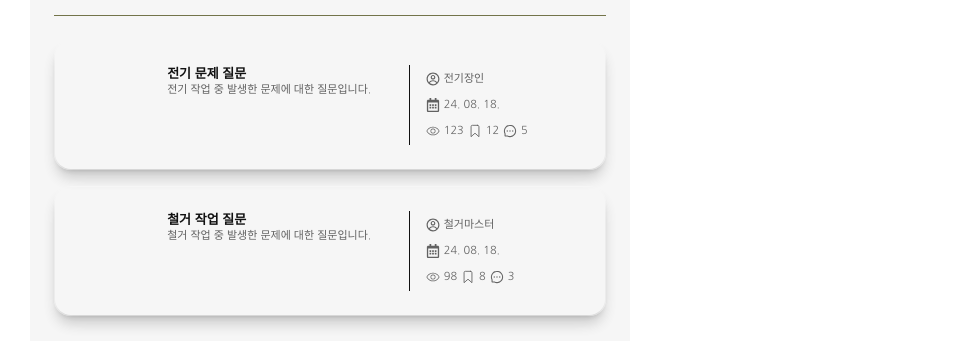
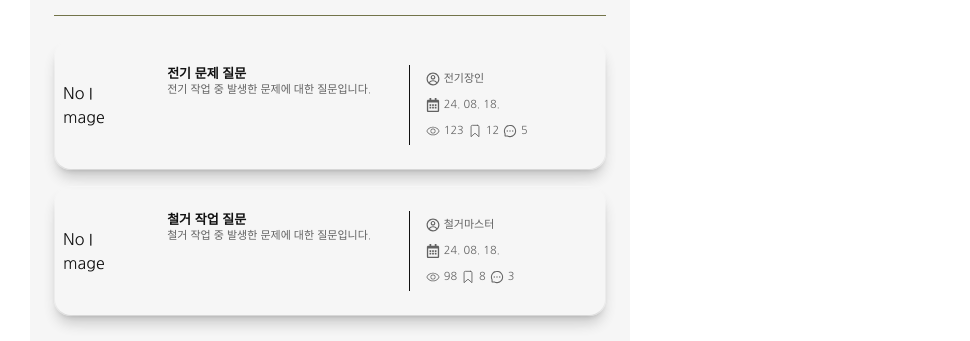
Before and after one commit to hannabananah/ZiPPlZ, a React (Vite) app in the folder ZIPPLZ_FE/: page /mypage/Myquestionpostlist in a window 1280 px wide. Shown: the part 291-632 px from the top of the page, without its empty margins (310-1280 px from the left). Built offline with nearby package versions, Linux system fonts and the light colour scheme; no server answers; a web font is replaced by a local one.

Commit message:
FIX: 커뮤니티 빨간줄, 노란줄 제거

```diff
--- a/ZIPPLZ_FE/src/components/community/QuestionPostListItem.tsx
+++ b/ZIPPLZ_FE/src/components/community/QuestionPostListItem.tsx
@@ -1,3 +1,4 @@
+// QuestionPostListItem.tsx
 import { useState } from 'react';
 import { AiOutlineMessage } from 'react-icons/ai';
 import { CgProfile } from 'react-icons/cg';
@@ -17,9 +18,9 @@ interface QuestionPost {
   view_cnt: number;
   bookmark_cnt: number;
   comment_cnt: number;
-  isBookmarked: boolean; // 북마크 상태 추가
-  onBookmarkToggle: (post_serial: number, isBookmarked: boolean) => void; // 북마크 토글 함수 추가
-  post_image: string; // 이 줄을 추가하여 post_image 속성 포함
+  isBookmarked: boolean;
+  onBookmarkToggle: (post_serial: number, isBookmarked: boolean) => void;
+  post_image?: string | null; // 선택적 속성으로 변경
 }
 
 export default function QuestionPostListItem({
@@ -35,7 +36,7 @@ export default function QuestionPostListItem({
   comment_cnt,
   isBookmarked,
   onBookmarkToggle,
-  post_image, // 이 속성도 추가
+  post_image,
 }: QuestionPost) {
   const navigate = useNavigate();
   const [bookmarked, setBookmarked] = useState(isBookmarked);
@@ -55,12 +56,16 @@ export default function QuestionPostListItem({
       <div className="p-2 flex items-center space-x-4 w-full">
         {/* 이미지 */}
         <div className="w-20 h-20 bg-gray-200 rounded overflow-hidden">
-          {post_image && (
+          {post_image ? (
             <img
               src={post_image}
               alt="Post"
               className="w-full h-full object-cover"
             />
+          ) : (
+            <div className="w-full h-full flex items-center justify-center text-gray-500">
+              No Image
+            </div>
           )}
         </div>
 
--- a/ZIPPLZ_FE/src/pages/common/community/QuestionPostDetail.tsx
+++ b/ZIPPLZ_FE/src/pages/common/community/QuestionPostDetail.tsx
@@ -61,7 +61,7 @@ export default function QuestionPostDetail({ onBookmarkChange = () => {} }) {
     setIsBookmarked(newBookmarkState);
 
     // 북마크 상태 변경 시 콜백 호출
-    onBookmarkChange(Number(id), newBookmarkState);
+    onBookmarkChange();
 
     // 실제 API 호출은 생략했지만, 필요시 아래에서 처리
     // const result = await toggleBookmark(Number(id), newBookmarkState);
@@ -197,7 +197,7 @@ export default function QuestionPostDetail({ onBookmarkChange = () => {} }) {
     }
   };
 
-  const handleSaveEditedComment = async (commentSerial: number) => {
+  const handleSaveEditedComment = async () => {
     // 로컬 상태에서 댓글 수정 후, 게시글을 다시 불러옵니다.
     setEditingCommentId(null); // 수정 모드 해제
     fetchPostDetails(Number(id)); // 새로고침
--- a/ZIPPLZ_FE/src/pages/common/mypage/postpage/MyQuestionPostList.tsx
+++ b/ZIPPLZ_FE/src/pages/common/mypage/postpage/MyQuestionPostList.tsx
@@ -24,6 +24,7 @@ const list = [
     view_cnt: 123,
     bookmark_cnt: 12,
     comment_cnt: 5,
+    post_image: null,
   },
   {
     post_serial: 2,
@@ -36,6 +37,7 @@ const list = [
     view_cnt: 98,
     bookmark_cnt: 8,
     comment_cnt: 3,
+    post_image: null,
   },
   // 다른 질문글 정보 추가
 ];
--- a/ZIPPLZ_FE/src/pages/common/mypage/scrappage/MyQuestionPostScrapList.tsx
+++ b/ZIPPLZ_FE/src/pages/common/mypage/scrappage/MyQuestionPostScrapList.tsx
@@ -24,6 +24,7 @@ const list = [
     view_cnt: 123,
     bookmark_cnt: 12,
     comment_cnt: 5,
+    post_image: null, // post_image를 선택적으로 설정
   },
   {
     post_serial: 2,
@@ -36,6 +37,7 @@ const list = [
     view_cnt: 98,
     bookmark_cnt: 8,
     comment_cnt: 3,
+    post_image: null, // post_image를 선택적으로 설정
   },
   // 다른 질문글 정보 추가
 ];
```
